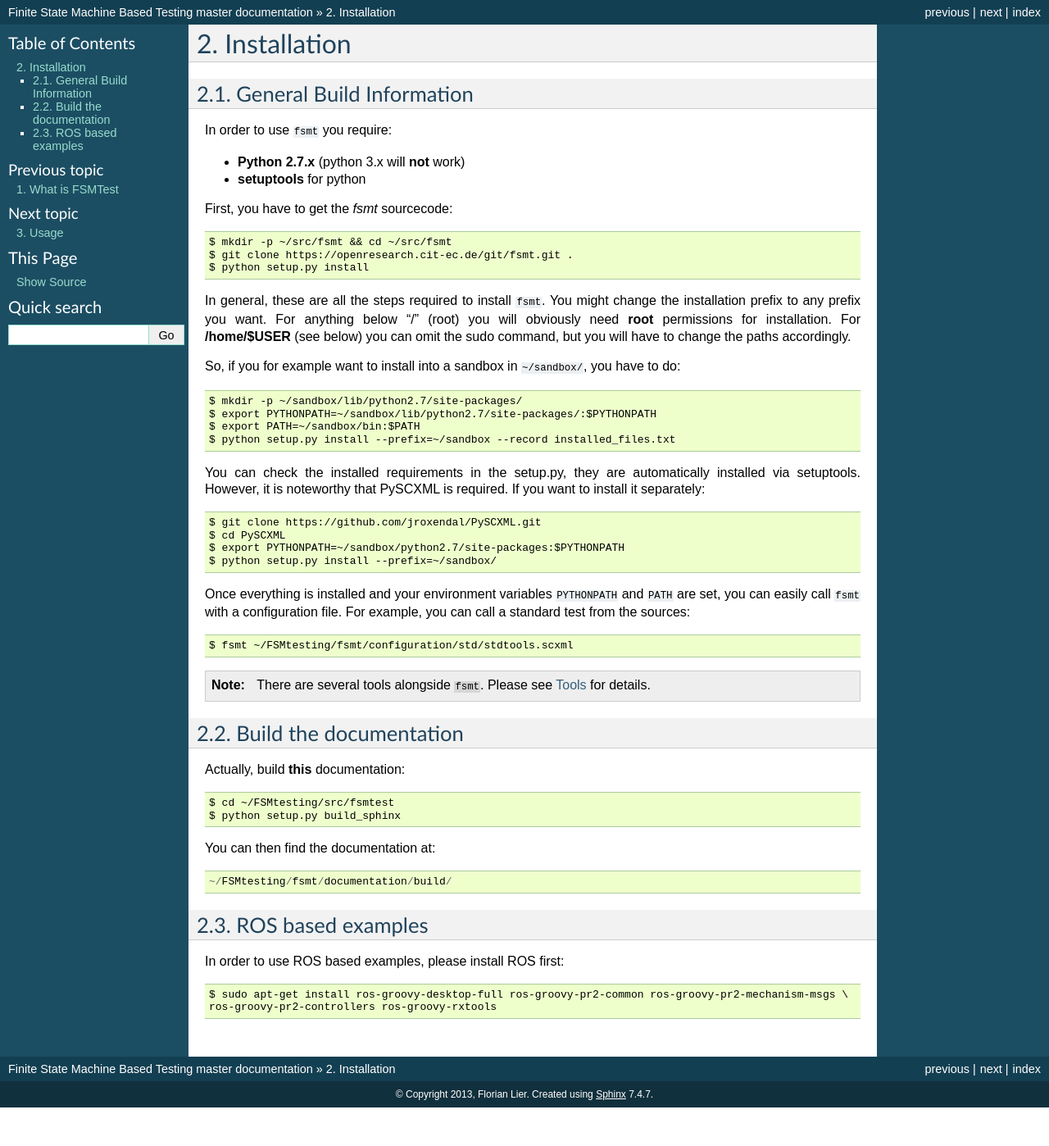
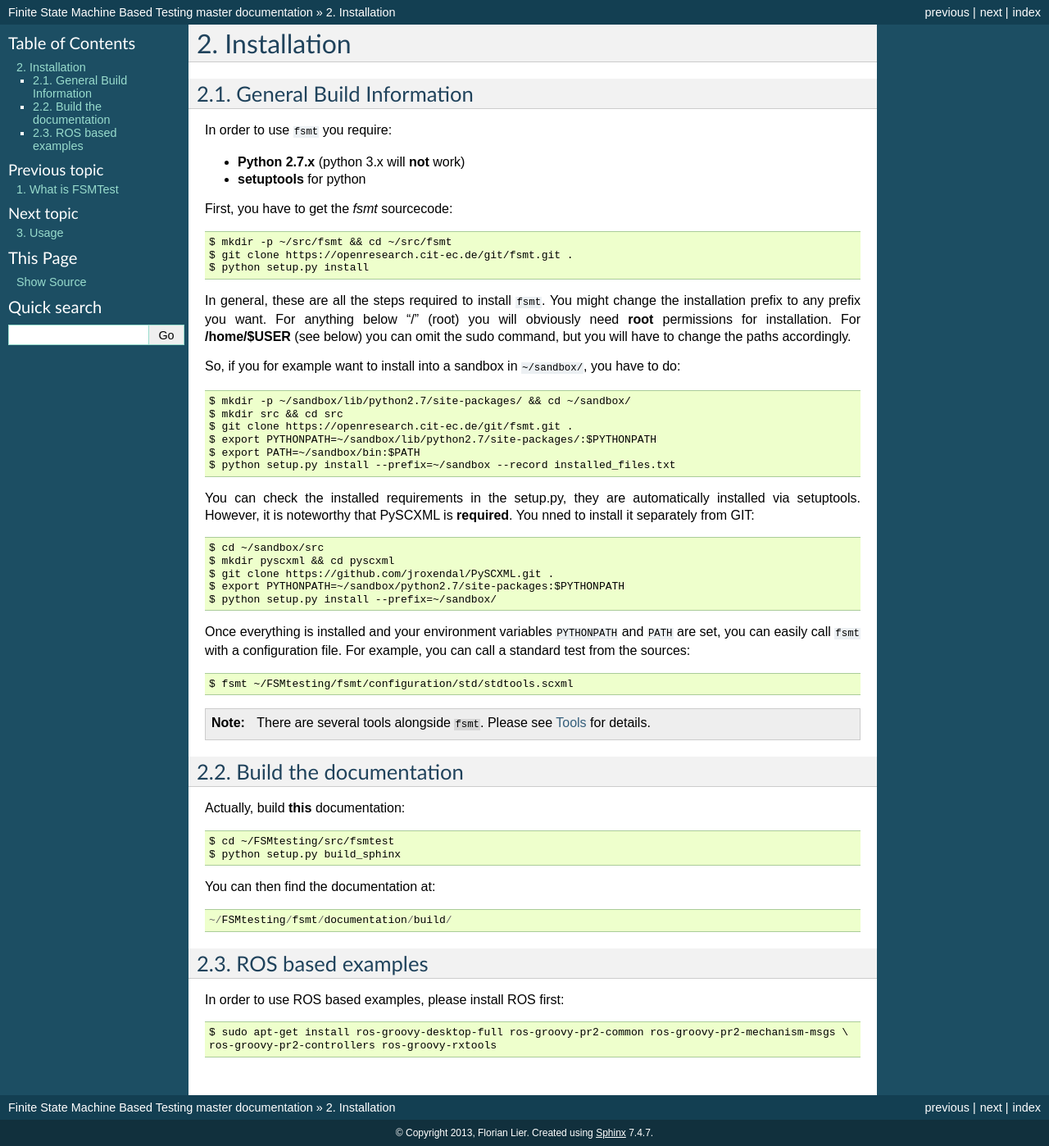
Before and after one commit to jon-weisz/fsmt, a Sphinx documentation site: the page built from documentation/source/installation.rst, in a window 1280 px wide. Shown: the whole page at 82% size. Built offline with Sphinx 7.4.7, drawn with Linux system fonts in a browser that asks for light colours; formulas are drawn with MathJax 3; before the commit the page ends 1351 px from its top, so only the background shows below that.

Commit message:
better install example

```diff
--- a/documentation/source/installation.rst
+++ b/documentation/source/installation.rst
@@ -24,17 +24,20 @@ change the paths accordingly.
 So, if you for example want to install into a sandbox in ``~/sandbox/``,
 you have to do::
 
-   $ mkdir -p ~/sandbox/lib/python2.7/site-packages/
+   $ mkdir -p ~/sandbox/lib/python2.7/site-packages/ && cd ~/sandbox/
+   $ mkdir src && cd src
+   $ git clone https://openresearch.cit-ec.de/git/fsmt.git .
    $ export PYTHONPATH=~/sandbox/lib/python2.7/site-packages/:$PYTHONPATH
    $ export PATH=~/sandbox/bin:$PATH
    $ python setup.py install --prefix=~/sandbox --record installed_files.txt
 
 You can check the installed requirements in the setup.py, they are automatically
-installed via setuptools. However, it is noteworthy that PySCXML is required.
-If you want to install it separately::
+installed via setuptools. However, it is noteworthy that PySCXML is **required**.
+You nned to install it separately from GIT::
 
-    $ git clone https://github.com/jroxendal/PySCXML.git
-    $ cd PySCXML
+    $ cd ~/sandbox/src
+    $ mkdir pyscxml && cd pyscxml
+    $ git clone https://github.com/jroxendal/PySCXML.git .
     $ export PYTHONPATH=~/sandbox/python2.7/site-packages:$PYTHONPATH
     $ python setup.py install --prefix=~/sandbox/
 
```
